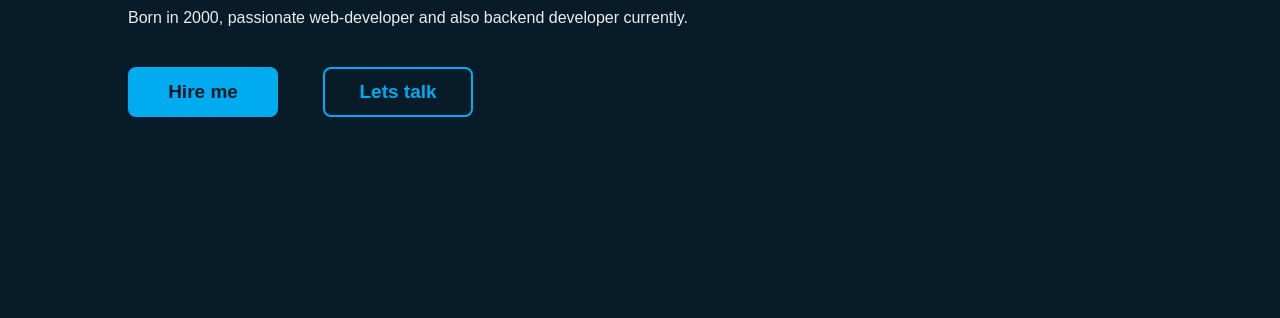
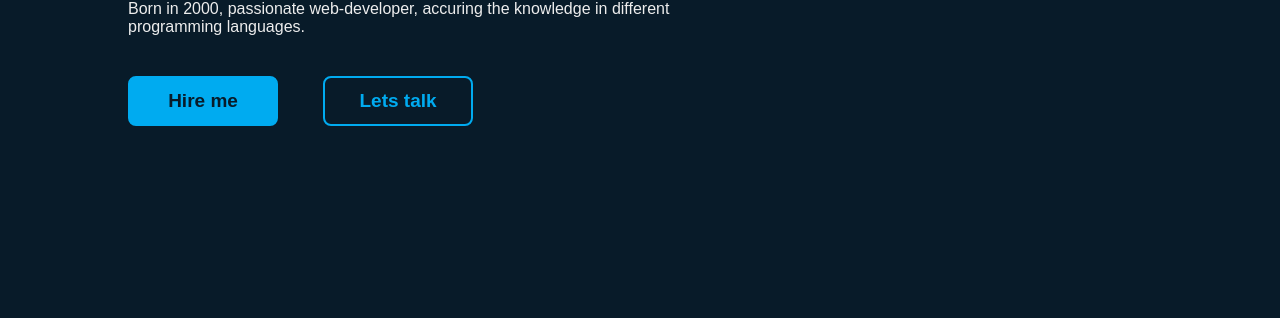
Before and after one commit to sudeepkhadka-hub/portfolio, a plain HTML site: page index.html in a window 1280 px wide. Shown: the part 399-717 px from the top of the page. Drawn offline with nearby package versions, Linux system fonts and the light colour scheme.

Commit message:
index.html
some simple changes

```diff
--- a/index.html
+++ b/index.html
@@ -27,7 +27,10 @@
       <div class="home-content">
         <h3>Hi, im sudip khadka</h3>
         <h1>Frontend Developer</h1>
-        <p>Born in 2000, passionate web-developer and also backend developer currently.</p>
+        <p>
+          Born in 2000, passionate web-developer, accuring the knowledge in
+          different programming languages.
+        </p>
         <div class="btn-box">
           <a href="#">Hire me </a>
           <a href="#">Lets talk</a>
```
